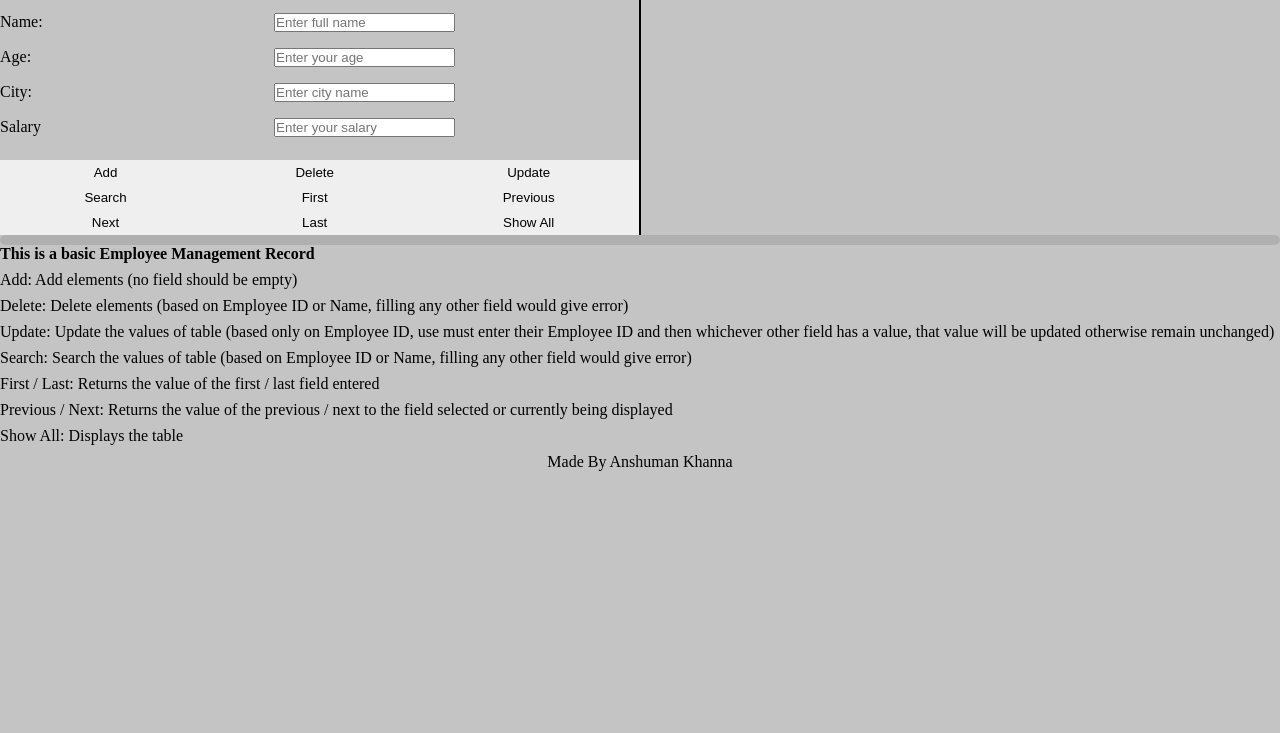
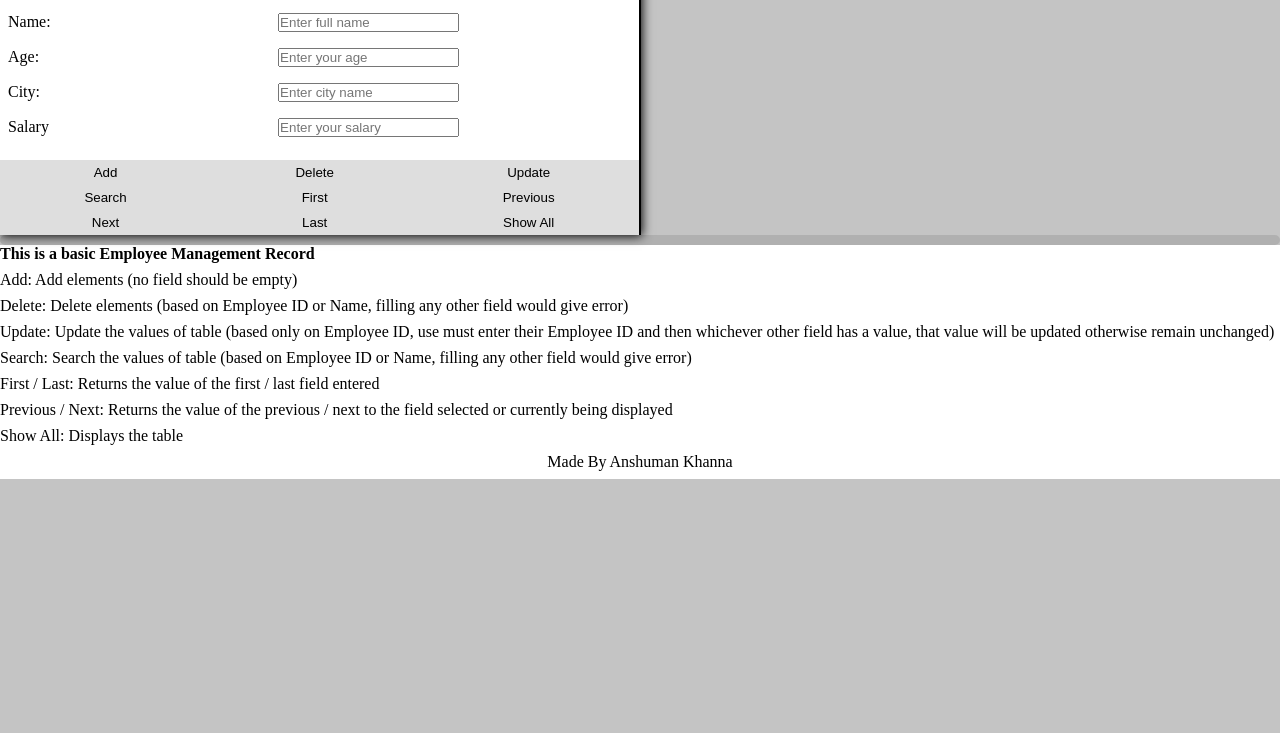
Before and after one commit to Anshumankhanna/Employee-Management-System, a plain HTML site: page index.html in a window 1280 px wide. Shown: the part 67-800 px from the top of the page. Drawn offline with Linux system fonts and the light colour scheme.

Commit message:
Update employeeStyle.css
Updating for better CSS

```diff
--- a/employeeStyle.css
+++ b/employeeStyle.css
@@ -13,11 +13,14 @@ body {
 
 .whole {
     display: flex;
+    align-self: flex-end;
 }
 
 .employeeForm {
     display: flex;
     border-right: 2px solid black;
+    background-color: white;
+    box-shadow: 1px 1px 10px;
     flex-direction: column;
     width: 50%;
     height: 100%;
@@ -33,6 +36,10 @@ body {
 .employeeTable table, .employeeTable th, .employeeTable td {
     border: 1px solid;
     border-collapse: collapse;
+}
+
+.employeeInput {
+    padding: 0 0 0 8px;
 }
 
 .employeeInput form {
@@ -51,6 +58,7 @@ body {
 }
 
 .gridButtons button {
+    background-color: rgb(0 0 0 / 13%);
     padding: 5px;
     border: 0;
 }
@@ -64,6 +72,10 @@ hr {
     border-radius: 10px;
 }
 
+.foot-note {
+    background-color: white;
+}
+
 .foot-note p {
     padding: 0 0 8px 0;
 }
```
